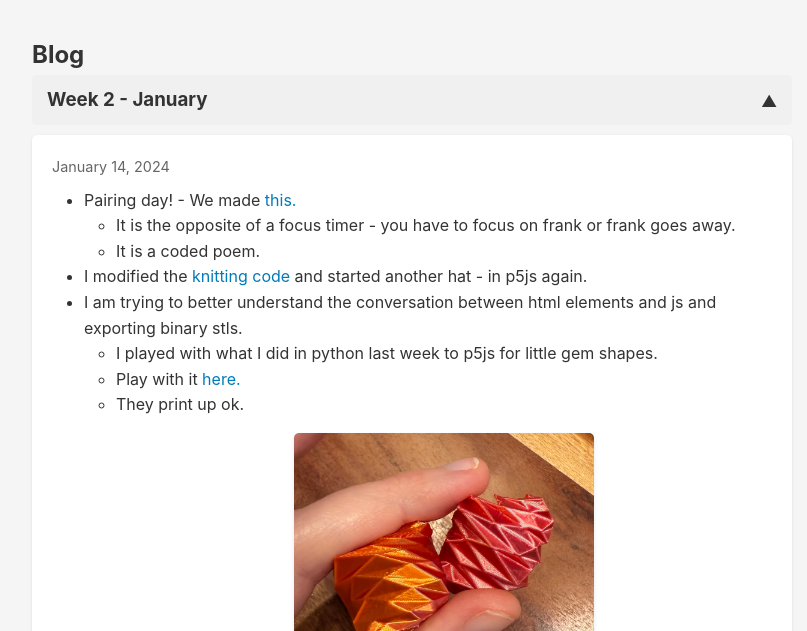
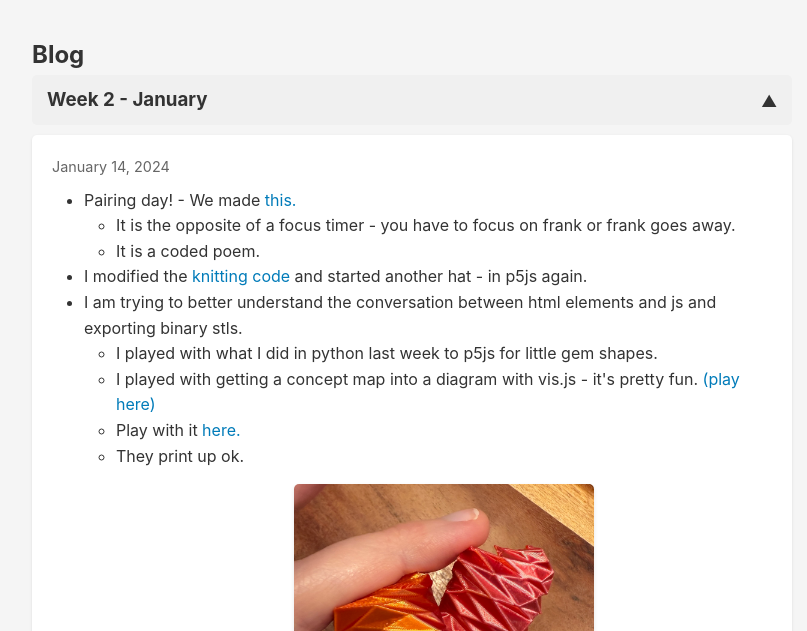
Before and after one commit to fractalkitty/sowo, a plain HTML site: page index.html in a window 1280 px wide. Shown: the part 169-800 px from the top of the page, without its empty margins (228-1035 px from the left). Drawn offline with Linux system fonts and the light colour scheme.

Commit message:
concept map

```diff
--- a/index.html
+++ b/index.html
@@ -58,6 +58,15 @@
                   <li>
                     I played with what I did in python last week to p5js for
                     little gem shapes.
+                  </li>
+                  <li>
+                    I played with getting a concept map into a diagram with
+                    vis.js - it's pretty fun.
+                    <a
+                      href="https://codepen.io/fractalkitty/live/JoPvVeE"
+                      target="_blank"
+                      >(play here)</a
+                    >
                   </li>
                   <li>
                     Play with it
```
